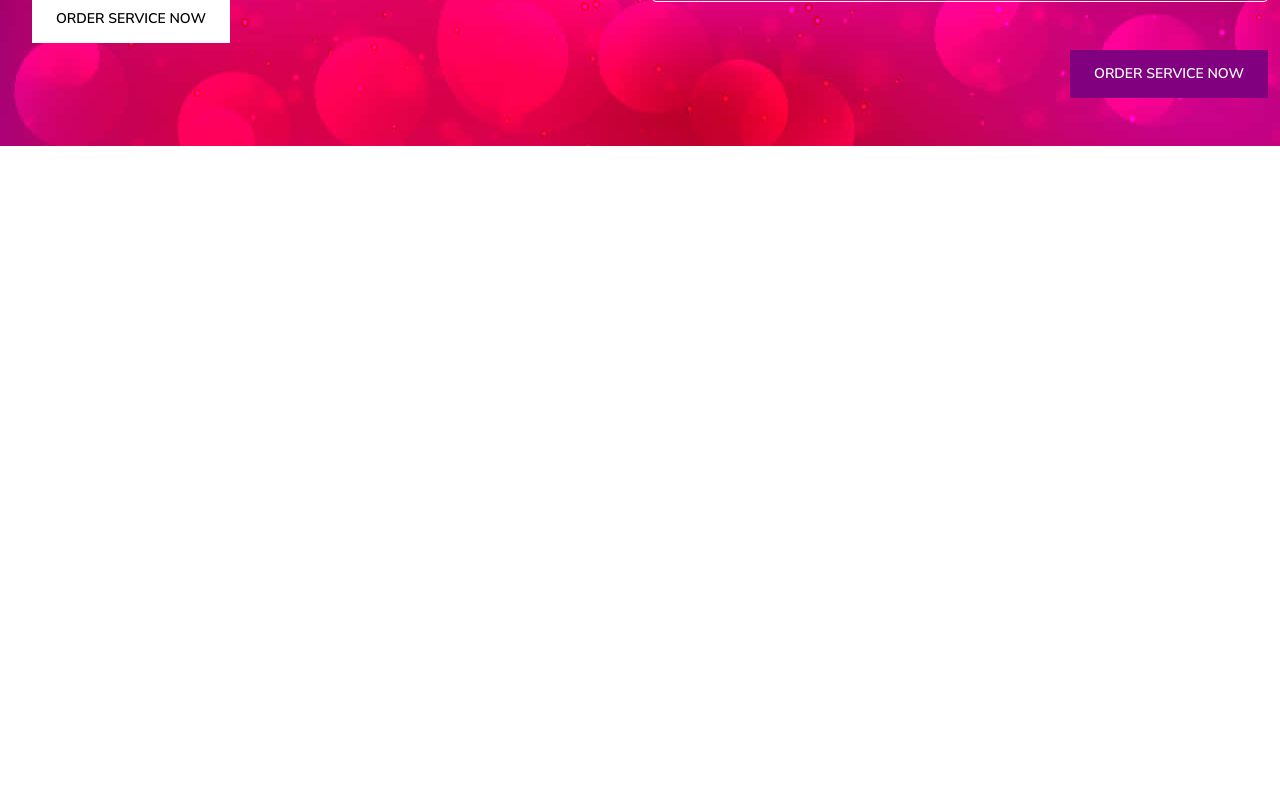
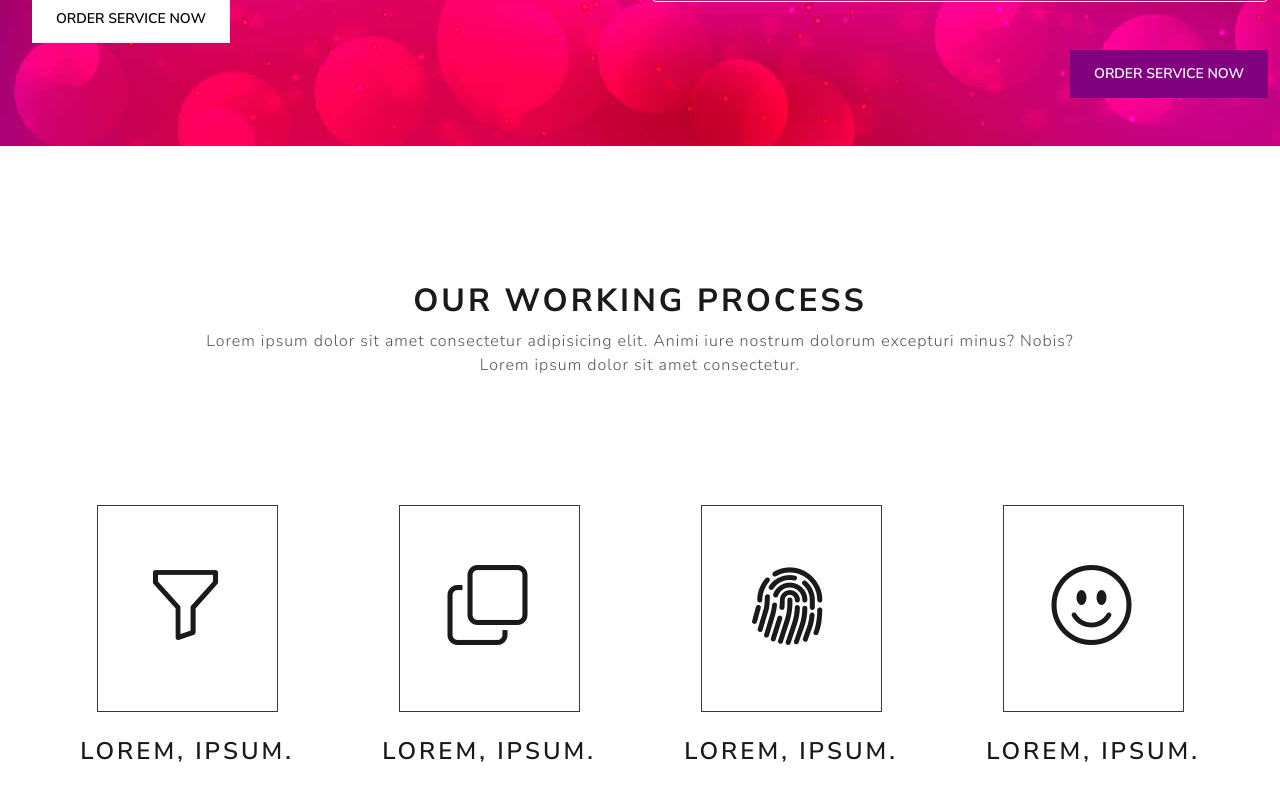
Before and after one commit to DreammyOleksandr/frontend-basics-last-lab, a React (Create React App) app: page / in a window 1280 px wide. Shown: the part 2832-3632 px from the top of the page. Before the commit the page ends 2978 px from the top, so only its background shows below. Built offline with nearby package versions, Linux system fonts and the light colour scheme.

Commit message:
feat: working process block is done

```diff
--- /dev/null
+++ b/src/components/blocks/WorkingProcessBlock.jsx
@@ -0,0 +1,59 @@
+import React from 'react'
+import { IconCard } from '../elements'
+
+const WorkingProcessBlock = () => {
+  return (
+    <div>
+      <br />
+      <br />
+      <br />
+      <div className='my-5 p-3'>
+        <h1>
+          <b>Our Working Process</b>
+        </h1>
+        <p>
+          Lorem ipsum dolor sit amet consectetur adipisicing elit. Animi iure nostrum dolorum
+          excepturi minus? Nobis? <br /> Lorem ipsum dolor sit amet consectetur.
+        </p>
+      </div>
+      <div className='row p-5'>
+        <div className='col-sm-3 py-5'>
+          <IconCard
+            icon={
+              <i className='bi bi-funnel border border-dark p-5' style={{ fontSize: '80px' }}></i>
+            }
+          />
+        </div>
+        <div className='col-sm-3 py-5'>
+          <IconCard
+            icon={
+              <i className='bi bi-copy border border-dark p-5' style={{ fontSize: '80px' }}></i>
+            }
+          />
+        </div>
+        <div className='col-sm-3 py-5'>
+          <IconCard
+            icon={
+              <i
+                className='bi bi-fingerprint border border-dark p-5'
+                style={{ fontSize: '80px' }}
+              ></i>
+            }
+          />
+        </div>
+        <div className='col-sm-3 py-5'>
+          <IconCard
+            icon={
+              <i
+                className='bi bi-emoji-smile border border-dark p-5'
+                style={{ fontSize: '80px' }}
+              ></i>
+            }
+          />
+        </div>
+      </div>
+    </div>
+  )
+}
+
+export default WorkingProcessBlock
--- a/src/components/blocks/index.js
+++ b/src/components/blocks/index.js
@@ -2,3 +2,4 @@ export { default as GetStartedBlock } from './GetStartedBlock'
 export { default as SupportersBlock } from './SupportersBlock'
 export { default as FixTechBlock } from './FixTechBlock'
 export { default as DiscountBlock } from './DiscountBlock'
+export { default as WorkingProcessBlock } from './WorkingProcessBlock'
--- /dev/null
+++ b/src/components/elements/IconCard.jsx
@@ -0,0 +1,15 @@
+import React from 'react'
+
+const IconCard = ({ icon }) => {
+  return (
+    <div>
+      <div className='pt-2'>
+        <h1>{icon}</h1>
+        <br />
+        <h3 className='pt-5'>Lorem, ipsum.</h3>
+      </div>
+    </div>
+  )
+}
+
+export default IconCard
--- a/src/components/elements/index.js
+++ b/src/components/elements/index.js
@@ -1,3 +1,4 @@
 export { default as ImageCard } from './ImageCard'
 export { default as Card } from './Card'
 export { default as DiscountForm } from './DiscountForm'
+export { default as IconCard } from './IconCard'
--- a/src/pages/MainPage.jsx
+++ b/src/pages/MainPage.jsx
@@ -1,5 +1,11 @@
 import React from 'react'
-import { GetStartedBlock, SupportersBlock, FixTechBlock, DiscountBlock } from '../components/blocks'
+import {
+  GetStartedBlock,
+  SupportersBlock,
+  FixTechBlock,
+  DiscountBlock,
+  WorkingProcessBlock,
+} from '../components/blocks'
 
 const MainPage = () => {
   return (
@@ -8,6 +14,7 @@ const MainPage = () => {
       <SupportersBlock />
       <FixTechBlock />
       <DiscountBlock />
+      <WorkingProcessBlock />
     </div>
   )
 }
```
